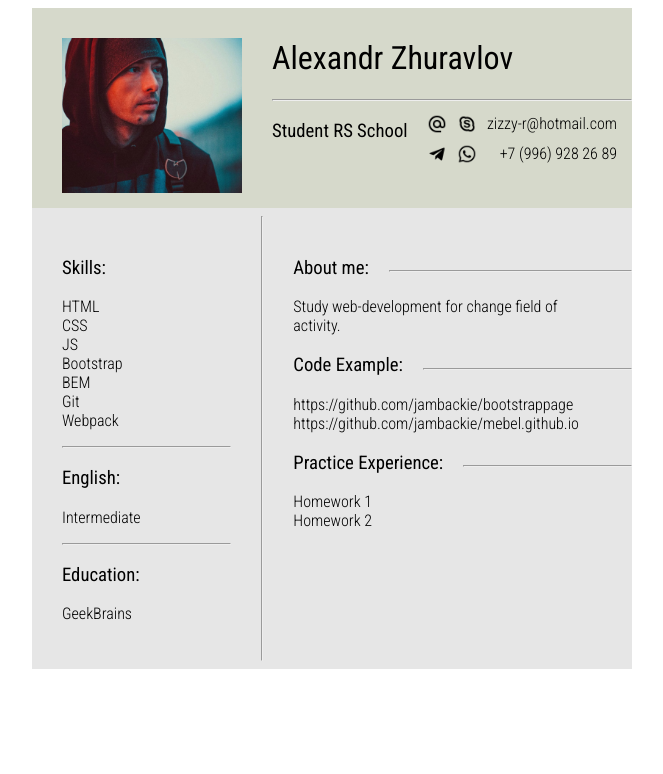
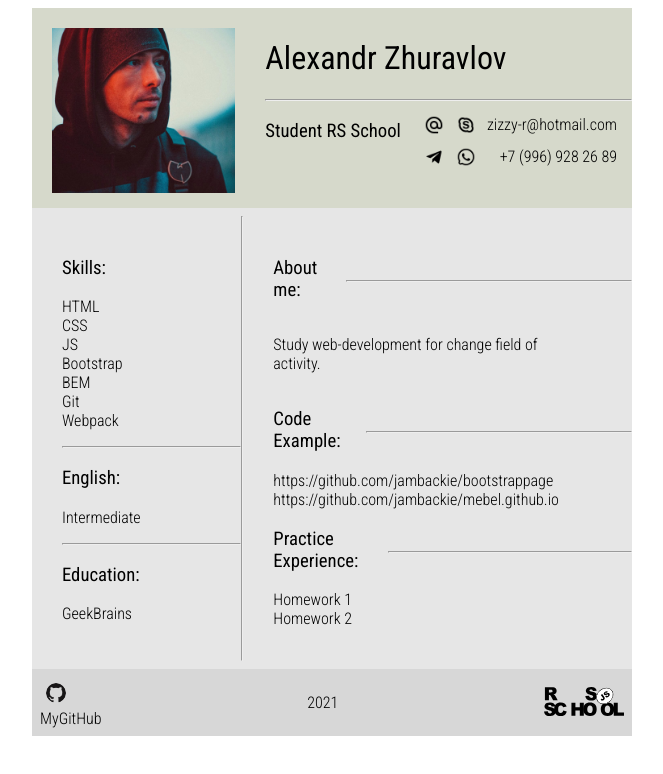
Before and after one commit to jambackie/rsschool-cv, a plain HTML site: page index.html in a window 1280 px wide. Shown: the whole page, without its empty margins (308-971 px from the left). Drawn offline with Linux system fonts and the light colour scheme.

Commit message:
Add files via upload

```diff
--- a/index.css
+++ b/index.css
@@ -8,7 +8,8 @@
   font-size: 16px;
 }
 
-h3, h1 {
+h3,
+h1 {
   font-weight: 400;
 }
 
@@ -29,10 +30,14 @@ a:hover {
 
 .photo {
   width: 200px;
-  background: url(img/238221613_18333963464249580100.jpg) no-repeat;
+  overflow: hidden;
   background-size: cover;
   background-position: center;
-  margin:30px 0 15px 30px;
+  margin: 20px 0 15px 20px;
+}
+
+.img {
+  margin: 0 0 0 -27px;
 }
 
 .person {
@@ -51,7 +56,7 @@ a:hover {
 }
 
 .value {
-  margin:auto 5px;
+  margin: auto 5px;
 }
 
 .icons {
@@ -68,7 +73,7 @@ a:hover {
   background: url(img/skype-business.png) no-repeat;
 }
 
-.telegram{
+.telegram {
   background: url(img/telegram.png) no-repeat;
 }
 
@@ -76,11 +81,16 @@ a:hover {
   background: url(img/whatsapp.png) no-repeat;
 }
 
+.github {
+  background: url(img/GitHub-Mark-32px.png) no-repeat;
+}
+
 .icon {
+  border-radius: 50%;
   background-size: cover;
   height: 20px;
   width: 20px;
-  margin: 5px;
+  margin: 6px;
 }
 
 .main {
@@ -90,10 +100,10 @@ a:hover {
 
 .left {
   width: 200px;
-  padding: 30px;
+  padding: 30px 0 30px 30px;
 }
 
-.right{
+.right {
   width: 400px;
   padding: 30px 0 30px 30px;
 }
@@ -103,17 +113,25 @@ a:hover {
   list-style: none;
 }
 
-.profile__header{
+.profile__header {
   display: flex;
   justify-content: space-between;
+  align-items: center;
 }
 
 .profile__line {
   width: 100%;
-  height: 0;
-  padding: 4px 0 0 20px;
+  padding: 4px 0 0 12px;
 }
 
-.profile__info{
+.profile__info {
   width: 80%;
 }
+
+.footer {
+  display: flex;
+  justify-content: space-between;
+  align-items: center;
+  padding: 8px;
+  background-color: rgba(205, 205, 205, .8)
+}
--- a/index.html
+++ b/index.html
@@ -1,35 +1,40 @@
 <!DOCTYPE html>
 <html lang="en">
+
 <head>
+  <meta http-equiv="x-ua-compatible" content="ie=edge">
   <meta charset="UTF-8">
   <meta name="viewport" content="width=device-width, initial-scale=1.0">
   <title>My CV</title>
   <link rel="stylesheet" href="index.css">
 </head>
+
 <body>
   <div class="container">
     <header class="header">
-      <div class="photo"></div>
+      <figure class="photo">
+        <img class="img" src="./img/238221613_18333963464249580100.jpg" height="170" alt="Photo">
+      </figure>
       <div class="person">
         <h1>Alexandr Zhuravlov</h1>
         <hr>
         <div class="contacts">
           <div class="contacts__item">
             <div class="icons">
-              <div class="icon mail"></div>
-              <div class="icon skype"></div>
+              <a class="icon mail" href="mailto:zizzy-r@hotmail.com"></a>
+              <a class="icon skype" href="Skype:live:zizzy-r?chat"></a>
             </div>
             <div class="value">
-              zizzy-r@hotmail.com
+              <a href="mailto:zizzy-r@hotmail.com">zizzy-r@hotmail.com</a>
             </div>
           </div>
           <div class="contacts__item">
             <div class="icons">
-              <div class="icon telegram"></div>
-              <div class="icon whatsapp"></div>
+              <a class="icon telegram" href="tg://resolve?domain=num79969282689"></a>
+              <a class="icon whatsapp" href="https://wa.me/79969282689"></a>
             </div>
             <div class="value">
-              +7 (996) 928 26 89
+              <a href="tel:+79969282689">+7 (996) 928 26 89</a>
             </div>
           </div>
         </div>
@@ -37,7 +42,7 @@
       </div>
     </header>
     <div class="main">
-      <div class="left">
+      <section class="left">
         <div class="skills">
           <h3>Skills:</h3>
           <ul class="skills__list">
@@ -60,33 +65,60 @@
           <h3>Education:</h3>
           <p>GeekBrains</p>
         </div>
-      </div>
+      </section>
       <hr>
-      <div class="right">
+      <section class="right">
         <div class="profile">
-            <h3 class="profile__header">About&nbspme:
-              <div class="profile__line"><hr></div>
-            </h3>
-            <p class="profile__info">Study web-development for change field of activity.</p>
+          <div class="profile__header">
+            <div>
+              <h3>About me:</h3>
+            </div>
+            <div class="profile__line">
+              <hr>
+            </div>
+          </div>
+          <p class="profile__info">Study web-development for change field of activity.</p>
         </div>
         <div class="profile">
-          <h3 class="profile__header">Code&nbspExample:
-            <div class="profile__line"><hr></div>
-          </h3>
+          <div class="profile__header">
+            <div>
+              <h3>Code Example:</h3>
+            </div>
+            <div class="profile__line">
+              <hr>
+            </div>
+          </div>
           <div class="profile__info">
-            <a href="https://github.com/jambackie/bootstrappage">https://github.com/jambackie/bootstrappage</a>
-          <a href="https://github.com/jambackie/mebel.github.io">https://github.com/jambackie/mebel.github.io</a>
+            <a href="https://github.com/jambackie/bootstrappage"
+              target="_blank">https://github.com/jambackie/bootstrappage</a>
+            <a href="https://github.com/jambackie/mebel.github.io"
+              target="_blank">https://github.com/jambackie/mebel.github.io</a>
 
           </div>
         </div>
-      <div class="profile">
-        <h3 class="profile__header">Practice&nbspExperience:
-          <div class="profile__line"><hr></div>
-        </h3>
-        <a href="https://jambackie.github.io/bootstrappage/">Homework 1</a><br>
-        <a href="https://jambackie.github.io/mebel.github.io/">Homework 2</a>
-      </div>
+        <div class="profile">
+          <div class="profile__header">
+            <div>
+              <h3>Practice Experience:</h3>
+            </div>
+            <div class="profile__line">
+              <hr>
+            </div>
+          </div>
+          <a href="https://jambackie.github.io/bootstrappage/" target="_blank">Homework 1</a><br>
+          <a href="https://jambackie.github.io/mebel.github.io/" target="_blank">Homework 2</a>
+        </div>
+      </section>
     </div>
+    <footer class="footer">
+      <a href="https://github.com/jambackie" target="_blank">
+        <div class="icon github"></div>
+        <span>MyGitHub</span>
+      </a>
+      <time datetime="2021">2021</time>
+      <a href="https://rs.school/js/" target="_blank"><img src="./img/rs_school_js.svg" width="80" alt="logo"></a>
+    </footer>
   </div>
 </body>
+
 </html>
```
Also changed, not shown: img/GitHub-Mark-32px.png (added), img/rs_school_js.svg (added).
